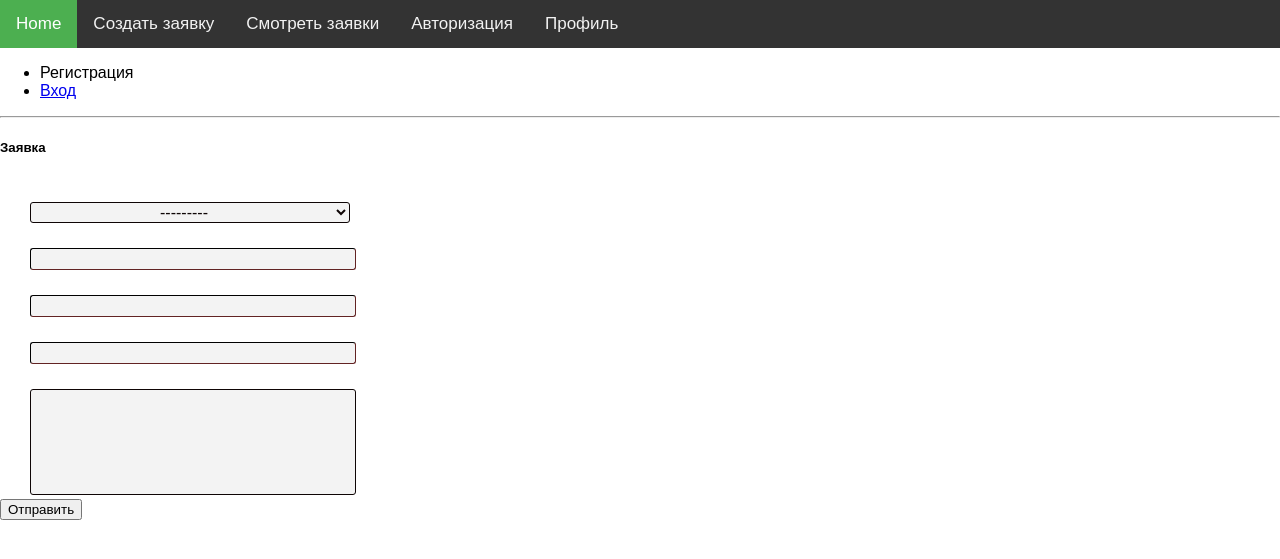
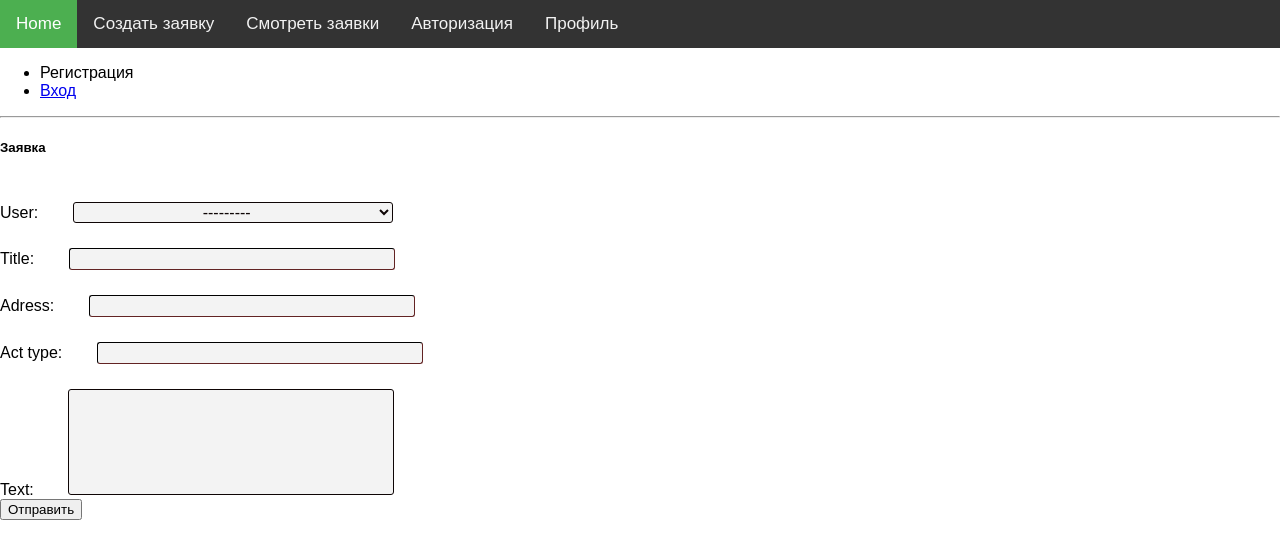
Before and after one commit to Laderlappenn/University-Practice-Django-App, a Django app: page /act/ in a window 1280 px wide. Shown: the top 559 px of the page. Run offline with Django 4.2, Linux system fonts and the light colour scheme; data comes from the database, SQL or seed files in the repository; both versions use the stored data as it was after the commit.

Commit message:
few changes

```diff
--- a/dispatcher/views.py
+++ b/dispatcher/views.py
@@ -1,7 +1,9 @@
 from django.shortcuts import render, HttpResponse, HttpResponseRedirect
 from django.contrib.auth.views import LoginView, LogoutView
 from django.contrib.auth.mixins import LoginRequiredMixin
+from django.contrib.auth.decorators import login_required
 from django.views.generic import ListView, View
+
 
 
 from .forms import  ActForm #CreateUserForm
@@ -17,6 +19,7 @@ class BBLoginView(LoginView):
 class BBLogoutView(LoginRequiredMixin, LogoutView):
     template_name = 'dispatcher/logout.html'
 
+@login_required
 def profile(request):
     return render(request,'dispatcher/profile.html', {})
 
--- a/templates/dispatcher/act.html
+++ b/templates/dispatcher/act.html
@@ -32,12 +32,21 @@
       <form action="{{HttpResponse}}" method="post">
         {% csrf_token %}
 
+        {{form.user.label_tag}}
+        {{form.user}} <br>
 
-        {{form.user}} <br>
+        {{form.title.label_tag}}
         {{form.title}} <br>
+
+        {{form.adress.label_tag}}
         {{form.adress}}<br>
+
+        {{form.act_type.label_tag}}
         {{form.act_type}}<br>
+
+        {{form.text.label_tag}}
         {{form.text}}<br>
+
         <input type="submit" value="Отправить">
       </form>
 
--- a/templates/dispatcher/login.html
+++ b/templates/dispatcher/login.html
@@ -21,8 +21,7 @@
 
 {% if next %}
   {% if user.is_authenticated %}
-    <p>Your account doesn't have access to this page. To proceed,
-    please login with an account that has access.</p>
+    <p>Your account doesn't have access to this page. To proceed, please login with an account that has access.</p>
   {% else %}
     <p>Please login to see this page.</p>
   {% endif %}
--- a/website/settings.py
+++ b/website/settings.py
@@ -31,6 +31,7 @@ ALLOWED_HOSTS = []
 
 LOGIN_REDIRECT_URL = '/profile/'
 LOGOUT_REDIRECT_URL = '/profile/'
+LOGIN_URL = 'http://127.0.0.1:8000/login/'
 # Application definition
 
 INSTALLED_APPS = [
```
Also changed, not shown: db.sqlite3.
